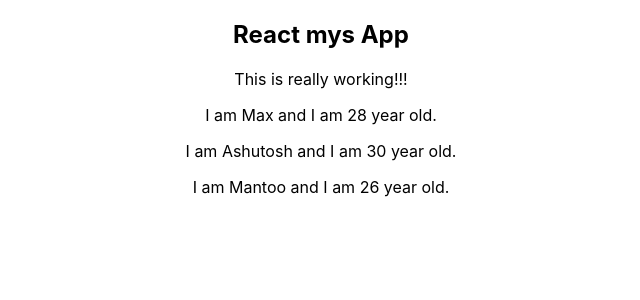
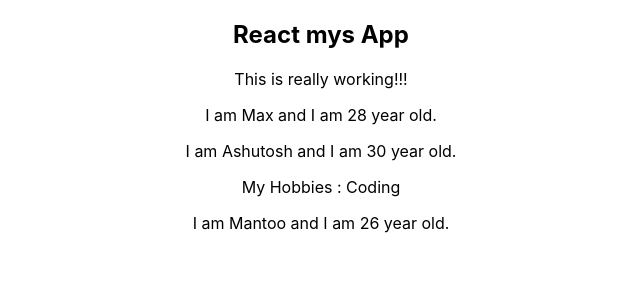
Before and after one commit to ashumantoo/react-complete-guide, a React (Create React App) app: page / in a window 1280 px wide. Shown: the top 300 px of the page, without its empty margins (319-959 px from the left). Built offline with nearby package versions, Linux system fonts and the light colour scheme.

Commit message:
adding Children on props to display content b/w opening and closing tag.

```diff
--- a/src/Person/Person.js
+++ b/src/Person/Person.js
@@ -1,7 +1,14 @@
 import React from 'react';
 
 const person = (props) => {
-return <p>I am {props.name} and I am {props.age} year old.</p>;
+    return (
+        <div>
+            <p>I am {props.name} and I am {props.age} year old.</p>
+            {/* This children on props will get the value which is
+                defined between the opening and closing tag of the element */}
+            <p> {props.children} </p>
+        </div>
+    );
 }
 
 export default person;
```
